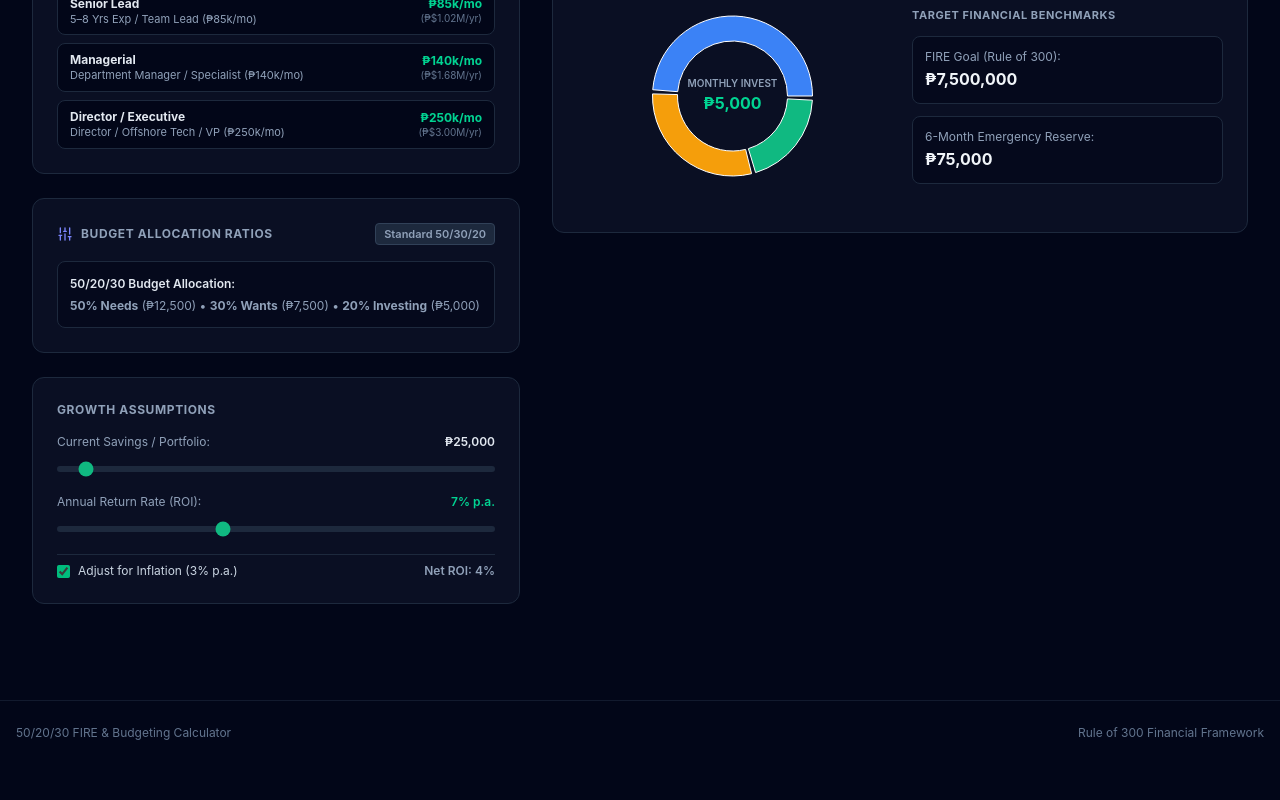
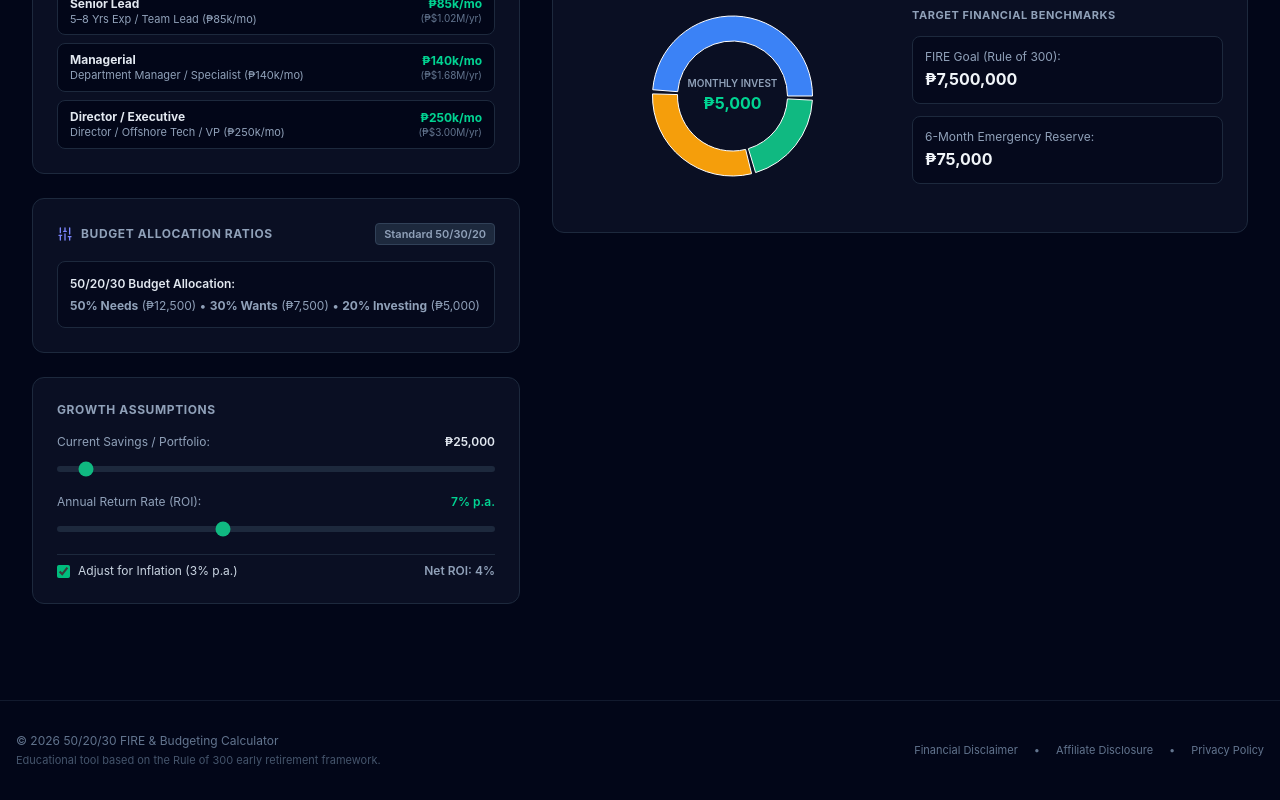
Before and after one commit to bryllemontesclaros/fire-calculator, a React (Vite) app: page / in a window 1280 px wide. Shown: the part 727-1527 px from the top of the page. Before the commit the page ends 1492 px from the top, so only its background shows below. Built offline with nearby package versions, Linux system fonts and the light colour scheme.

Commit message:
Add Financial Disclaimer, Affiliate Disclosure, and Privacy Policy legal compliance

```diff
--- a/src/App.jsx
+++ b/src/App.jsx
@@ -24,7 +24,9 @@ import {
   ArrowRight,
   CheckCircle2,
   Lock,
-  Printer
+  Printer,
+  Scale,
+  Shield
 } from 'lucide-react';
 import {
   ResponsiveContainer,
@@ -73,6 +75,10 @@ export default function App() {
   const [nameInput, setNameInput] = useState('');
   const [isSubmitting, setIsSubmitting] = useState(false);
   const [isSubmitted, setIsSubmitted] = useState(false);
+
+  // Legal Modal State
+  const [isLegalModalOpen, setIsLegalModalOpen] = useState(false);
+  const [legalTab, setLegalTab] = useState('disclaimer'); // 'disclaimer' | 'affiliate' | 'privacy'
 
   // UI state
   const [copied, setCopied] = useState(false);
@@ -156,7 +162,6 @@ Monthly Income: ${formatCurrency(monthlyIncome)} (Annual: ${formatCurrency(annua
     }, 800);
   };
 
-  // Generate Executive Formatted Printable PDF Document Window
   const handlePrintPDF = () => {
     const printWindow = window.open('', '_blank');
     if (!printWindow) return;
@@ -238,10 +243,8 @@ Monthly Income: ${formatCurrency(monthlyIncome)} (Annual: ${formatCurrency(annua
       margin-top: 40px;
       padding-top: 16px;
       border-top: 1px solid #e2e8f0;
-      font-size: 11px;
+      font-size: 10px;
       color: #94a3b8;
-      display: flex;
-      justify-content: space-between;
     }
     @media print {
       body { padding: 20px; }
@@ -323,8 +326,7 @@ Monthly Income: ${formatCurrency(monthlyIncome)} (Annual: ${formatCurrency(annua
   </table>
 
   <div class="footer">
-    <div>Generated by 50/20/30 FIRE & Budgeting Calculator</div>
-    <div>Page 1 of 1</div>
+    <div><strong>Legal Disclaimer:</strong> This document is generated for educational and personal financial planning purposes only. It does not constitute professional investment, legal, or tax advice.</div>
   </div>
 
   <script>
@@ -436,7 +438,6 @@ Monthly Income: ${formatCurrency(monthlyIncome)} (Annual: ${formatCurrency(annua
         {/* Metric Cards Grid */}
         <div className="grid grid-cols-1 md:grid-cols-4 gap-4">
 
-          {/* Card 1: FIRE Target */}
           <div className={`p-5 rounded-xl border ${isDark ? 'bg-slate-900/60 border-slate-800' : 'bg-white border-slate-200 shadow-sm'}`}>
             <div className="flex justify-between items-start mb-2">
               <span className="text-xs font-semibold text-slate-400 uppercase tracking-wider">
@@ -455,7 +456,6 @@ Monthly Income: ${formatCurrency(monthlyIncome)} (Annual: ${formatCurrency(annua
             </div>
           </div>
 
-          {/* Card 2: 6-Month Emergency Reserve */}
           <div className={`p-5 rounded-xl border ${isDark ? 'bg-slate-900/60 border-slate-800' : 'bg-white border-slate-200 shadow-sm'}`}>
             <div className="flex justify-between items-start mb-2">
               <span className="text-xs font-semibold text-slate-400 uppercase tracking-wider">
@@ -474,7 +474,6 @@ Monthly Income: ${formatCurrency(monthlyIncome)} (Annual: ${formatCurrency(annua
             </div>
           </div>
 
-          {/* Card 3: Monthly Investment */}
           <div className={`p-5 rounded-xl border ${isDark ? 'bg-slate-900/60 border-slate-800' : 'bg-white border-slate-200 shadow-sm'}`}>
             <div className="flex justify-between items-start mb-2">
               <span className="text-xs font-semibold text-slate-400 uppercase tracking-wider">
@@ -493,7 +492,6 @@ Monthly Income: ${formatCurrency(monthlyIncome)} (Annual: ${formatCurrency(annua
             </div>
           </div>
 
-          {/* Card 4: Horizon to FIRE */}
           <div className={`p-5 rounded-xl border ${isDark ? 'bg-slate-900/60 border-slate-800' : 'bg-white border-slate-200 shadow-sm'}`}>
             <div className="flex justify-between items-start mb-2">
               <span className="text-xs font-semibold text-slate-400 uppercase tracking-wider">
@@ -517,10 +515,8 @@ Monthly Income: ${formatCurrency(monthlyIncome)} (Annual: ${formatCurrency(annua
         {/* Form and Chart Layout */}
         <div className="grid grid-cols-1 lg:grid-cols-12 gap-8">
 
-          {/* Left Column: Form Controls (5 Cols) */}
           <div className="lg:col-span-5 space-y-6">
 
-            {/* Income Panel */}
             <div className={`p-6 rounded-xl border ${isDark ? 'bg-slate-900/60 border-slate-800' : 'bg-white border-slate-200 shadow-sm'}`}>
               <div className="flex items-center justify-between mb-4">
                 <label className="text-xs font-bold uppercase tracking-wider text-slate-400 flex items-center gap-2">
@@ -543,7 +539,6 @@ Monthly Income: ${formatCurrency(monthlyIncome)} (Annual: ${formatCurrency(annua
                 </div>
               </div>
 
-              {/* Income Field */}
               <div className="relative mb-4">
                 <span className="absolute left-4 top-1/2 -translate-y-1/2 text-xl font-bold text-slate-500">
                   {currencySymbol}
@@ -568,7 +563,6 @@ Monthly Income: ${formatCurrency(monthlyIncome)} (Annual: ${formatCurrency(annua
                 <span className="font-bold text-slate-200">{formatCurrency(annualIncome)}/yr</span>
               </div>
 
-              {/* Slider */}
               <div className="space-y-1.5 mb-6">
                 <div className="flex justify-between text-[11px] text-slate-500">
                   <span>{currencySymbol}10,000</span>
@@ -586,7 +580,6 @@ Monthly Income: ${formatCurrency(monthlyIncome)} (Annual: ${formatCurrency(annua
                 />
               </div>
 
-              {/* Career Tiers */}
               <div>
                 <span className="block text-[11px] font-semibold text-slate-400 uppercase tracking-wider mb-2.5 flex items-center gap-1.5">
                   <Briefcase className="w-3.5 h-3.5 text-indigo-400" />
@@ -619,7 +612,6 @@ Monthly Income: ${formatCurrency(monthlyIncome)} (Annual: ${formatCurrency(annua
               </div>
             </div>
 
-            {/* Custom Ratios */}
             <div className={`p-6 rounded-xl border ${isDark ? 'bg-slate-900/60 border-slate-800' : 'bg-white border-slate-200 shadow-sm'}`}>
               <div className="flex items-center justify-between mb-4">
                 <label className="text-xs font-bold uppercase tracking-wider text-slate-400 flex items-center gap-2">
@@ -700,7 +692,6 @@ Monthly Income: ${formatCurrency(monthlyIncome)} (Annual: ${formatCurrency(annua
               )}
             </div>
 
-            {/* Growth Assumptions */}
             <div className={`p-6 rounded-xl border ${isDark ? 'bg-slate-900/60 border-slate-800' : 'bg-white border-slate-200 shadow-sm'}`}>
               <span className="block text-xs font-bold uppercase tracking-wider text-slate-400 mb-4">
                 Growth Assumptions
@@ -758,10 +749,8 @@ Monthly Income: ${formatCurrency(monthlyIncome)} (Annual: ${formatCurrency(annua
 
           </div>
 
-          {/* Right Column: Visual Breakdown & Projection (7 Cols) */}
           <div className="lg:col-span-7 space-y-6">
 
-            {/* Navigation Tabs */}
             <div className="flex border-b border-slate-800 gap-6">
               <button
                 onClick={() => setActiveTab('breakdown')}
@@ -788,11 +777,9 @@ Monthly Income: ${formatCurrency(monthlyIncome)} (Annual: ${formatCurrency(annua
               </button>
             </div>
 
-            {/* TAB 1: Distribution Breakdown */}
             {activeTab === 'breakdown' && (
               <div className="space-y-6">
 
-                {/* Distribution Bar */}
                 <div className={`p-6 rounded-xl border ${isDark ? 'bg-slate-900/60 border-slate-800' : 'bg-white border-slate-200 shadow-sm'}`}>
                   <div className="flex justify-between items-center mb-3">
                     <span className="text-xs font-bold uppercase tracking-wider text-slate-400">
@@ -803,7 +790,6 @@ Monthly Income: ${formatCurrency(monthlyIncome)} (Annual: ${formatCurrency(annua
                     </span>
                   </div>
 
-                  {/* Multi-segment Progress Bar */}
                   <div className="h-4 w-full bg-slate-950 rounded-lg overflow-hidden flex border border-slate-800 mb-6">
                     <div
                       style={{ width: `${activeNeedsPct}%` }}
@@ -825,7 +811,6 @@ Monthly Income: ${formatCurrency(monthlyIncome)} (Annual: ${formatCurrency(annua
                     </div>
                   </div>
 
-                  {/* Category Breakdown Table */}
                   <div className="divide-y divide-slate-800/60">
                     <div className="py-3 flex items-center justify-between">
                       <div className="flex items-center gap-3">
@@ -862,7 +847,6 @@ Monthly Income: ${formatCurrency(monthlyIncome)} (Annual: ${formatCurrency(annua
                   </div>
                 </div>
 
-                {/* Donut Chart & Target Breakdown */}
                 <div className={`p-6 rounded-xl border ${isDark ? 'bg-slate-900/60 border-slate-800' : 'bg-white border-slate-200 shadow-sm'} flex flex-col md:flex-row items-center gap-6`}>
                   <div className="w-full md:w-1/2 h-56 relative">
                     <ResponsiveContainer width="100%" height="100%">
@@ -916,7 +900,6 @@ Monthly Income: ${formatCurrency(monthlyIncome)} (Annual: ${formatCurrency(annua
               </div>
             )}
 
-            {/* TAB 2: FIRE Growth Projection Chart */}
             {activeTab === 'fire' && (
               <div className={`p-6 rounded-xl border ${isDark ? 'bg-slate-900/60 border-slate-800' : 'bg-white border-slate-200 shadow-sm'} space-y-4`}>
                 <div className="flex flex-col sm:flex-row sm:items-center justify-between gap-2">
@@ -1063,7 +1046,6 @@ Monthly Income: ${formatCurrency(monthlyIncome)} (Annual: ${formatCurrency(annua
                 </p>
               </div>
             ) : (
-              /* SUCCESS VIEW WITH INSTANT PDF PRINT & USER REFERRAL LINK */
               <div className="space-y-5 text-center py-2">
                 <div className="w-12 h-12 rounded-full bg-emerald-500/10 text-emerald-400 flex items-center justify-center mx-auto border border-emerald-500/30">
                   <Check className="w-6 h-6" />
@@ -1084,7 +1066,6 @@ Monthly Income: ${formatCurrency(monthlyIncome)} (Annual: ${formatCurrency(annua
                   Open & Save Official PDF Document
                 </button>
 
-                {/* USER'S EMBEDDED REFERRAL LINK & MONETIZATION CARDS */}
                 <div className="pt-4 border-t border-slate-800 text-left space-y-3">
                   <span className="text-[11px] font-bold uppercase tracking-wider text-slate-400 block">
                     🚀 Recommended Next Steps
@@ -1092,7 +1073,6 @@ Monthly Income: ${formatCurrency(monthlyIncome)} (Annual: ${formatCurrency(annua
 
                   <div className="grid grid-cols-1 gap-2 text-xs">
 
-                    {/* User's MariBank Referral Link */}
                     <a
                       href="https://maribank.ph/c/earnfreemoney?referralCode=BM284604"
                       target="_blank"
@@ -1117,7 +1097,7 @@ Monthly Income: ${formatCurrency(monthlyIncome)} (Annual: ${formatCurrency(annua
                       <div>
                         <div className="font-semibold text-slate-200 group-hover:text-emerald-400 transition-colors flex items-center gap-1.5">
                           Pag-IBIG MP2 & S&P 500 Starter Guide
-                          <ExternalLink className="w-3 h-3 text-slate-500" />
+                          <ExternalLink className="w-3.5 h-3.5 text-slate-500" />
                         </div>
                         <div className="text-[11px] text-slate-400">Automate your {formatCurrency(investAmount)}/mo wealth building</div>
                       </div>
@@ -1133,11 +1113,130 @@ Monthly Income: ${formatCurrency(monthlyIncome)} (Annual: ${formatCurrency(annua
         </div>
       )}
 
-      {/* Footer */}
-      <footer className="border-t border-slate-800/60 mt-16 py-6 text-center text-xs text-slate-500">
-        <div className="max-w-7xl mx-auto px-4 flex flex-col sm:flex-row items-center justify-between gap-2">
-          <div>50/20/30 FIRE & Budgeting Calculator</div>
-          <div>Rule of 300 Financial Framework</div>
+      {/* LEGAL DISCLAIMER & COMPLIANCE MODAL */}
+      {isLegalModalOpen && (
+        <div className="fixed inset-0 z-50 flex items-center justify-center p-4 bg-slate-950/80 backdrop-blur-sm animate-fade-in">
+          <div className={`relative w-full max-w-xl p-6 rounded-2xl border shadow-2xl transition-all ${
+            isDark ? 'bg-slate-900 border-slate-700 text-slate-100' : 'bg-white border-slate-200 text-slate-900'
+          }`}>
+
+            <button
+              onClick={() => setIsLegalModalOpen(false)}
+              className="absolute top-4 right-4 p-1.5 rounded-lg text-slate-400 hover:text-slate-200 hover:bg-slate-800 transition-all"
+            >
+              <X className="w-5 h-5" />
+            </button>
+
+            <div className="flex items-center gap-2 mb-4">
+              <Scale className="w-5 h-5 text-indigo-400" />
+              <h3 className="text-base font-bold">Legal Terms & Compliance</h3>
+            </div>
+
+            {/* Modal Tabs */}
+            <div className="flex border-b border-slate-800 gap-4 mb-4 text-xs font-semibold">
+              <button
+                onClick={() => setLegalTab('disclaimer')}
+                className={`pb-2 border-b-2 transition-all ${
+                  legalTab === 'disclaimer' ? 'border-emerald-400 text-emerald-400' : 'border-transparent text-slate-400'
+                }`}
+              >
+                Financial Disclaimer
+              </button>
+              <button
+                onClick={() => setLegalTab('affiliate')}
+                className={`pb-2 border-b-2 transition-all ${
+                  legalTab === 'affiliate' ? 'border-emerald-400 text-emerald-400' : 'border-transparent text-slate-400'
+                }`}
+              >
+                Affiliate Disclosure
+              </button>
+              <button
+                onClick={() => setLegalTab('privacy')}
+                className={`pb-2 border-b-2 transition-all ${
+                  legalTab === 'privacy' ? 'border-emerald-400 text-emerald-400' : 'border-transparent text-slate-400'
+                }`}
+              >
+                Privacy Policy
+              </button>
+            </div>
+
+            {/* Legal Content Body */}
+            <div className="text-xs text-slate-300 leading-relaxed max-h-64 overflow-y-auto space-y-3 pr-2">
+              {legalTab === 'disclaimer' && (
+                <>
+                  <p><strong>Educational Purpose Only:</strong> The calculations, projections, and reports provided by this 50/20/30 FIRE & Budgeting Calculator are intended strictly for educational, informational, and personal budgeting estimation purposes.</p>
+                  <p><strong>Not Professional Advice:</strong> Nothing contained on this site constitutes professional financial, investment, tax, or legal advice. Financial markets, interest rates, and dividend yields fluctuate. Past or assumed performance (e.g. 7% ROI) is not a guarantee of future investment returns.</p>
+                  <p>Always consult with a licensed Registered Financial Planner (RFP) or certified advisor before making major financial commitments.</p>
+                </>
+              )}
+
+              {legalTab === 'affiliate' && (
+                <>
+                  <p><strong>Referral Link Disclosure:</strong> Some of the outbound links on this website (such as digital banking referral links including MariBank and investment guides) are affiliate/referral links.</p>
+                  <p>If you click on a referral link and sign up or open an account, we may receive a referral bonus or small commission at zero extra cost to you. We only recommend platforms and products that we believe provide genuine utility to personal finance practitioners.</p>
+                </>
+              )}
+
+              {legalTab === 'privacy' && (
+                <>
+                  <p><strong>Data Privacy & Email Protection:</strong> We value your privacy and comply with global data protection standards (including the Philippine Data Privacy Act of 2012).</p>
+                  <p>When you voluntarily request a personalized FIRE PDF report by entering your email address, your information is used solely to generate and send your requested strategy materials and occasional financial insights. We never sell, trade, or rent your personal data to third parties. You may unsubscribe at any time.</p>
+                </>
+              )}
+            </div>
+
+            <div className="mt-5 pt-4 border-t border-slate-800 flex justify-end">
+              <button
+                onClick={() => setIsLegalModalOpen(false)}
+                className="px-4 py-2 rounded-lg bg-slate-800 hover:bg-slate-700 text-slate-200 text-xs font-semibold transition-all"
+              >
+                I Understand & Agree
+              </button>
+            </div>
+
+          </div>
+        </div>
+      )}
+
+      {/* Footer with Legal Compliance Links */}
+      <footer className="border-t border-slate-800/60 mt-16 py-8 text-xs text-slate-500">
+        <div className="max-w-7xl mx-auto px-4 flex flex-col md:flex-row items-center justify-between gap-4">
+          <div className="space-y-1 text-center md:text-left">
+            <div>© {new Date().getFullYear()} 50/20/30 FIRE & Budgeting Calculator</div>
+            <div className="text-[11px] text-slate-600">Educational tool based on the Rule of 300 early retirement framework.</div>
+          </div>
+
+          <div className="flex items-center gap-4 text-[11px]">
+            <button
+              onClick={() => {
+                setLegalTab('disclaimer');
+                setIsLegalModalOpen(true);
+              }}
+              className="hover:text-slate-300 transition-colors"
+            >
+              Financial Disclaimer
+            </button>
+            <span>•</span>
+            <button
+              onClick={() => {
+                setLegalTab('affiliate');
+                setIsLegalModalOpen(true);
+              }}
+              className="hover:text-slate-300 transition-colors"
+            >
+              Affiliate Disclosure
+            </button>
+            <span>•</span>
+            <button
+              onClick={() => {
+                setLegalTab('privacy');
+                setIsLegalModalOpen(true);
+              }}
+              className="hover:text-slate-300 transition-colors"
+            >
+              Privacy Policy
+            </button>
+          </div>
         </div>
       </footer>
 
```
